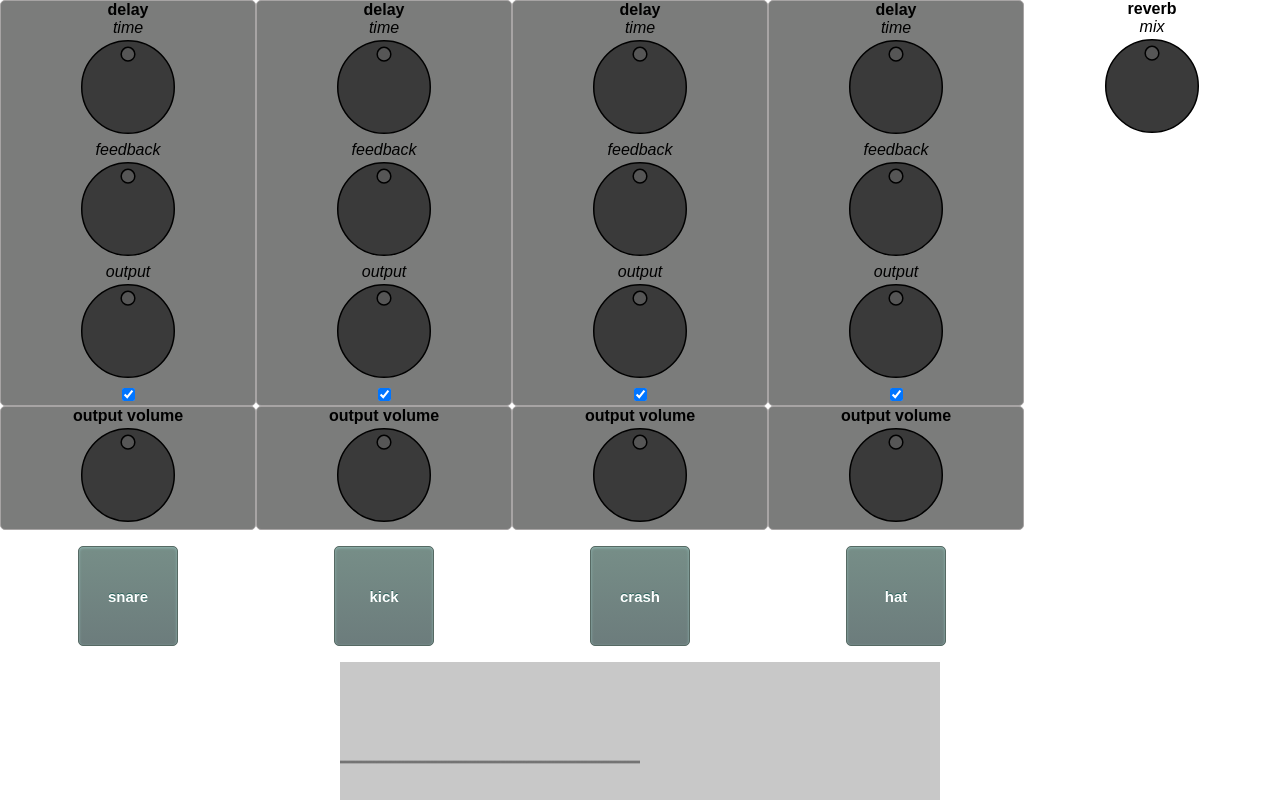
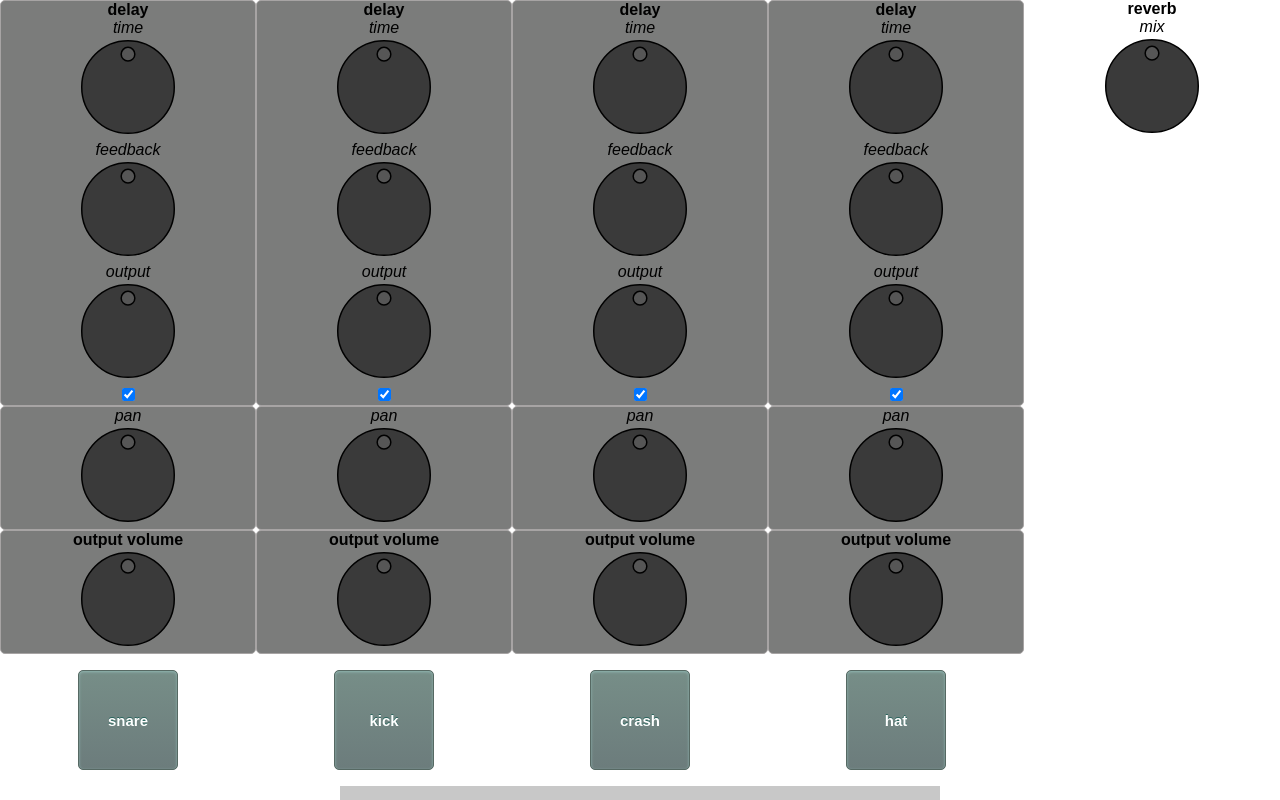
Before and after one commit to jchristof/AudioSystemTSX, a React (Create React App) app: page / in a window 1280 px wide. Shown: the top 800 px of the page. Built offline with nearby package versions, Linux system fonts and the light colour scheme; no server answers.

Commit message:
adding channel panning

```diff
--- a/src/controls/SampleChannel.tsx
+++ b/src/controls/SampleChannel.tsx
@@ -19,18 +19,22 @@ type State = {
 };
 
 export default class SampleChannel extends React.Component<Props, State> {
-    readonly bufferSource: AudioBufferSourceNode;
-    readonly channelGain: GainNode;
-    readonly delay: Delay;
 
-    audioBuffer: AudioBuffer;
-    volume = .5;
+    private audioBuffer: AudioBuffer;
+    private volume = .5;
+
+    private readonly channelGain: GainNode;
+    private readonly channelPan: StereoPannerNode;
+    private readonly delay: Delay;
 
     constructor(props: Props) {
         super(props);
         this.channelGain = props.audioSystem.audioContext().createGain();
         this.channelGain.gain.value = this.volume;
-        this.channelGain.connect(this.props.audioSystem.channelInput());
+
+        this.channelPan = props.audioSystem.audioContext().createStereoPanner();
+        this.channelGain.connect(this.channelPan);
+        this.channelPan.connect(this.props.audioSystem.channelInput());
 
         this.delay = new Delay(props.audioSystem);
         this.delay.setOutput(this.channelGain);
@@ -66,7 +70,14 @@ export default class SampleChannel extends React.Component<Props, State> {
                         onChange={(event: any) => this.delay.toggleOutput(event.currentTarget.checked)}
                     />
                 </div>
-
+                <div className="SampleChannel-border">
+                <em>pan</em>
+                <Dial
+                    id={'pan'}
+                    onValueChanged={(id, value) => this.setPan(id, value)}
+                    dialSize={50}
+                />
+                </div>
                 <div className="SampleChannel-border">
                     <b>output volume</b>
                     <Dial
@@ -101,4 +112,8 @@ export default class SampleChannel extends React.Component<Props, State> {
         this.volume = value;
         console.log('volume changed: ' + value);
     }
+
+    private setPan(id: string, value: number) {
+        this.channelPan.pan.value = (value * 2.0) - 1.0;
+    }
 }
```
